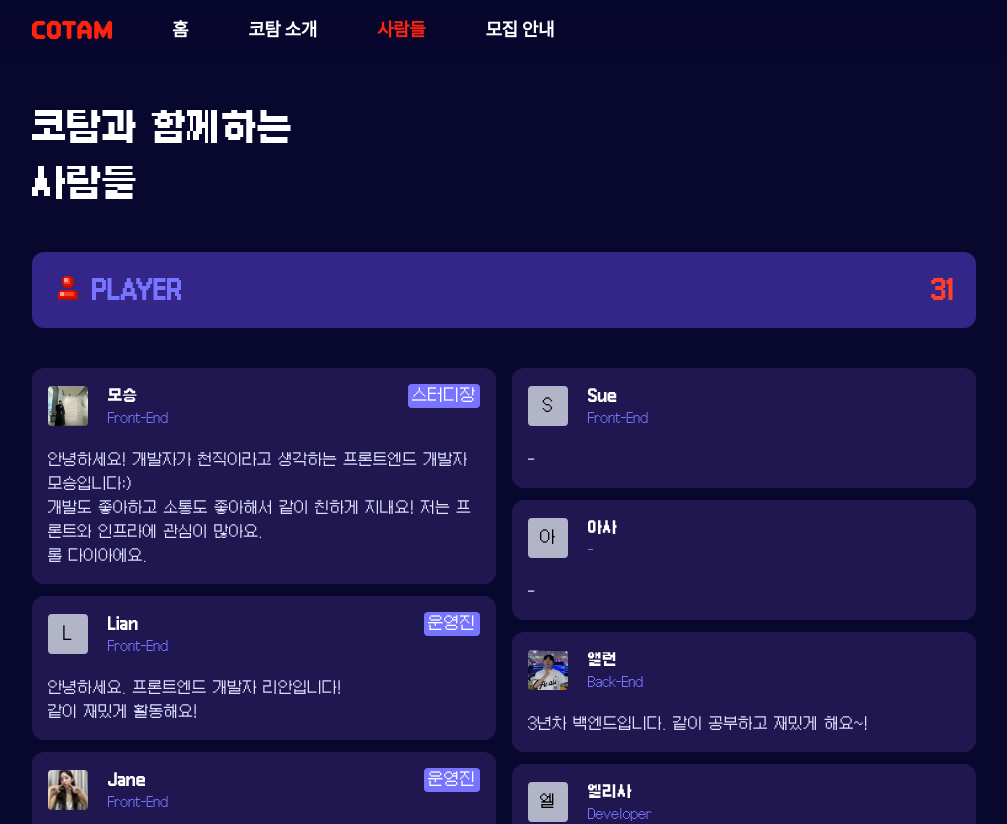
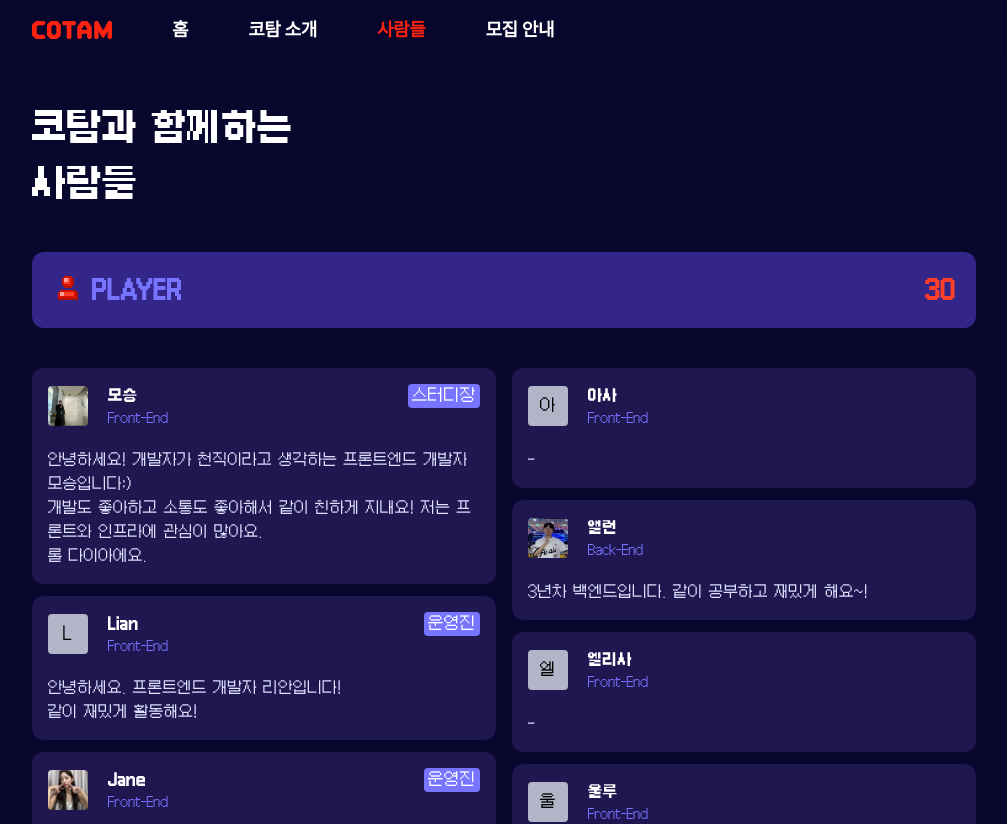
Before and after one commit to JANGSEYEONG/COTAM, a Next.js app: page /people in a window 1280 px wide. Shown: the top 824 px of the page, without its empty margins (136-1143 px from the left). Built offline with nearby package versions, Linux system fonts and the light colour scheme.

Commit message:
feat: 사람들 job 수정

```diff
--- a/src/app/people/constants.ts
+++ b/src/app/people/constants.ts
@@ -32,21 +32,21 @@ export const playerList = [
   {
     name: '데이빗',
     position: 'user',
-    job: 'Developer',
+    job: 'App',
     description: '-',
     imageUrl: null,
   },
   {
     name: '동원',
     position: 'user',
-    job: 'Developer',
+    job: 'Front-End',
     description: '-',
     imageUrl: null,
   },
   {
     name: '든든',
     position: 'user',
-    job: 'Developer',
+    job: 'Back-End',
     description: '-',
     imageUrl: null,
   },
@@ -67,19 +67,12 @@ export const playerList = [
   {
     name: '로이스',
     position: 'user',
-    job: 'Developer',
+    job: 'Back-End',
     description: '3년차 백엔드 개발자입니다!',
     imageUrl: null,
   },
   {
     name: '루키',
-    position: 'user',
-    job: 'Front-End',
-    description: '-',
-    imageUrl: null,
-  },
-  {
-    name: '리안',
     position: 'user',
     job: 'Front-End',
     description: '-',
@@ -95,7 +88,7 @@ export const playerList = [
   {
     name: '성재',
     position: 'user',
-    job: 'Developer',
+    job: 'Back-End',
     description: '-',
     imageUrl: null,
   },
@@ -116,7 +109,7 @@ export const playerList = [
   {
     name: '아사',
     position: 'user',
-    job: '-',
+    job: 'Front-End',
     description: '-',
     imageUrl: null,
   },
@@ -130,7 +123,7 @@ export const playerList = [
   {
     name: '엘리사',
     position: 'user',
-    job: 'Developer',
+    job: 'Front-End',
     description: '-',
     imageUrl: null,
   },
@@ -144,7 +137,7 @@ export const playerList = [
   {
     name: '영준',
     position: 'user',
-    job: 'Developer',
+    job: 'Front-End',
     description: '-',
     imageUrl: null,
   },
@@ -172,7 +165,7 @@ export const playerList = [
   {
     name: '준',
     position: 'user',
-    job: 'Developer',
+    job: 'Front-End',
     description: '-',
     imageUrl: null,
   },
```
